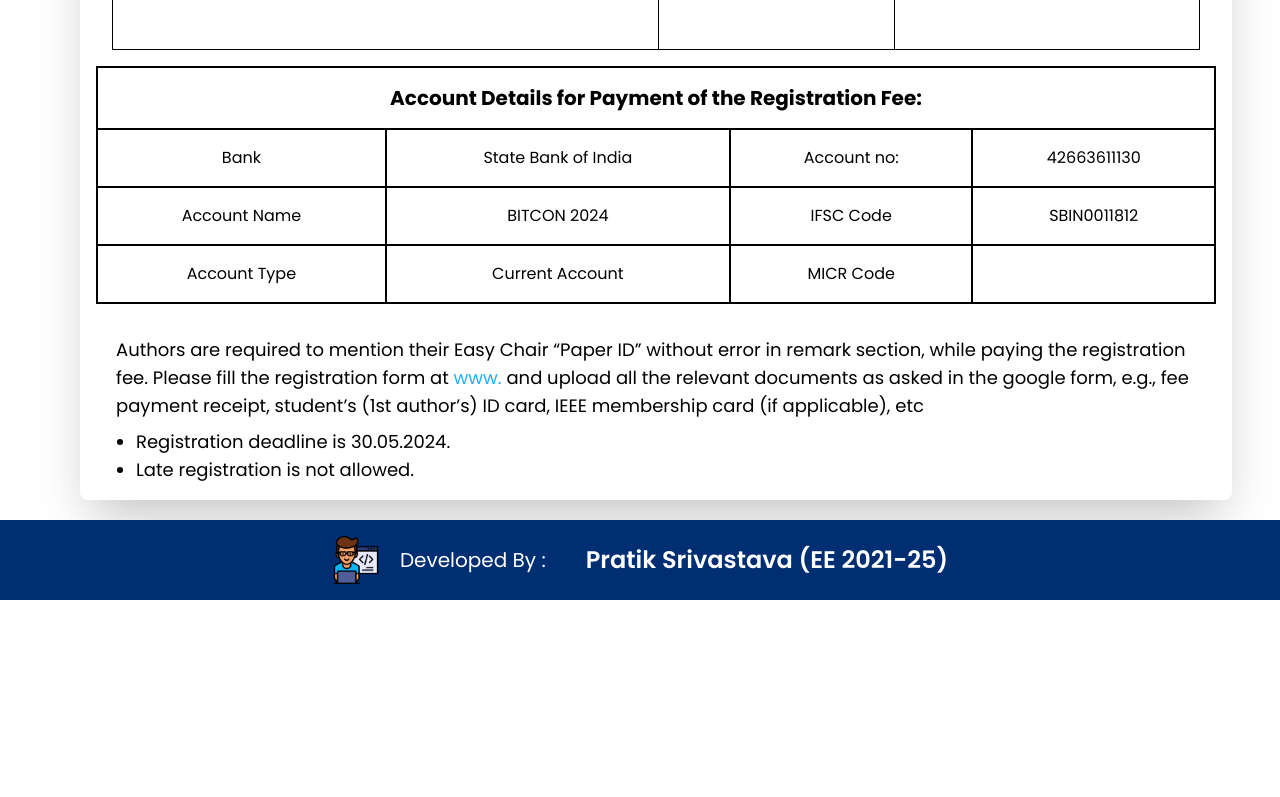
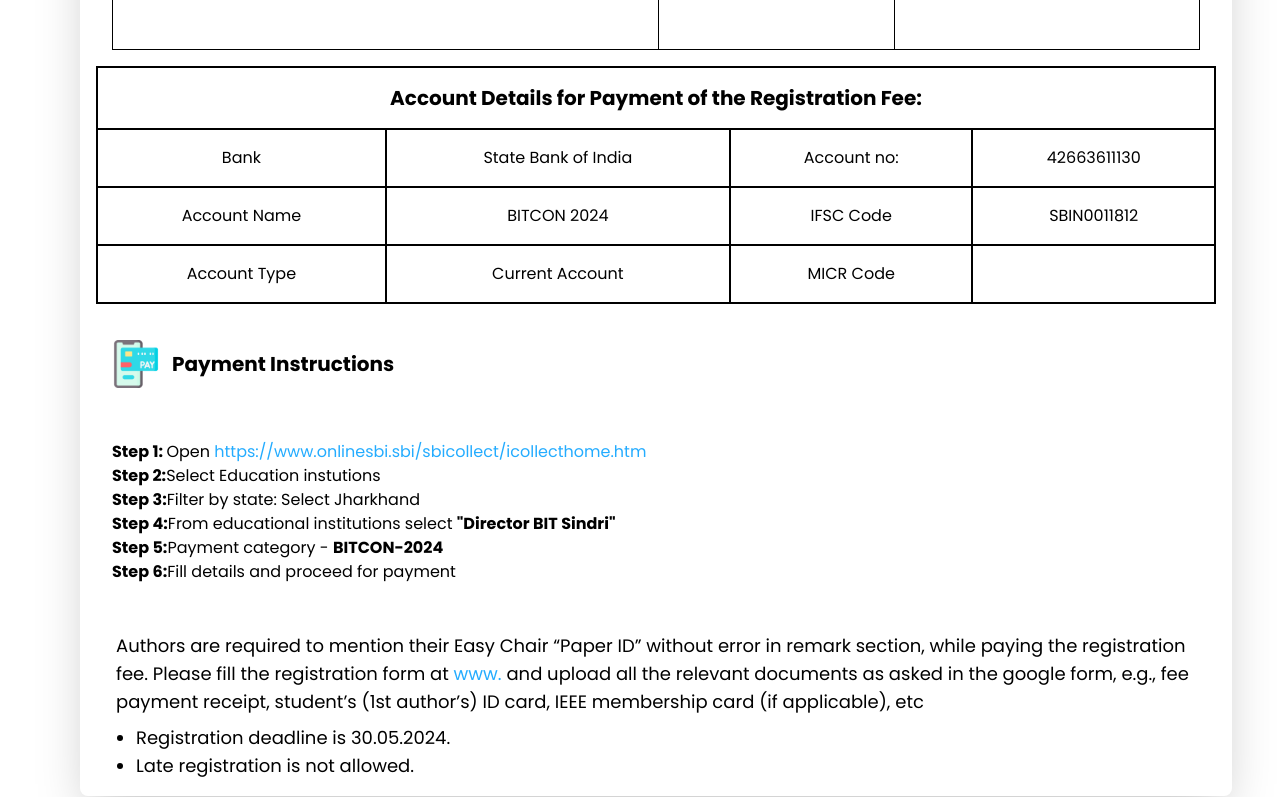
Before and after one commit to pratiksrivastava01/bitcon2023, a Next.js app: page /registeration in a window 1280 px wide. Shown: the part 1524-2321 px from the top of the page. Before the commit the page ends 2124 px from the top, so only its background shows below. Built offline with nearby package versions, Linux system fonts and the light colour scheme; a web font is replaced by a local one.

Commit message:
Update registeration.js

```diff
--- a/pages/registeration.js
+++ b/pages/registeration.js
@@ -2,7 +2,10 @@ import Foot from "@/components/Foot";
 import Nav3 from "@/components/home/Nav3";
 import Navbar from "@/components/navbar/Navbar";
 import Head from "next/head";
+import Image from "next/image";
 import React from "react";
+import payment from "@/assets/payment.png";
+
 const registeration = () => {
   return (
     <>
@@ -25,9 +28,12 @@ const registeration = () => {
             Registration Guidelines
           </h2>
           <button className=" ">
-            <span className="bg-red text-primary-light   delay-100 font-bold p-4">
+            <a
+              className="bg-red text-primary-light   delay-100 font-bold p-4"
+              href="https://www.onlinesbi.sbi/sbicollect/icollecthome.htm"
+            >
               Register Now
-            </span>
+            </a>
           </button>
         </div>
         <div className="p-4 mt-2 ml-[2rem]">
@@ -201,6 +207,48 @@ const registeration = () => {
             </tr>
           </tbody>
         </table>
+        <div className="p-4 mt-5 text-center flex gap-3 flex-wrap items-center">
+          <Image src={payment} className="h-[3rem] w-[3rem] " />
+          <h1 className="font-bold text-xl items-center">
+            Payment Instructions
+          </h1>
+        </div>
+        <div className="p-4 mt-5 text-start flex gap-3 flex-wrap items-start">
+          <ul>
+            <li>
+              <span className="font-bold">Step 1: </span>
+              Open{" "}
+              <a
+                href="https://www.onlinesbi.sbi/sbicollect/icollecthome.htm"
+                className="text-blue"
+              >
+                {" "}
+                https://www.onlinesbi.sbi/sbicollect/icollecthome.htm
+              </a>
+            </li>
+            <li>
+              <span className="font-bold">Step 2:</span>
+              Select Education instutions
+            </li>
+            <li>
+              <span className="font-bold">Step 3:</span>
+              Filter by state: Select Jharkhand
+            </li>
+            <li>
+              <span className="font-bold">Step 4:</span>
+              From educational institutions select{" "}
+              <span className="font-bold"> "Director BIT Sindri"</span>
+            </li>
+            <li>
+              <span className="font-bold">Step 5:</span>
+              Payment category - <span className="font-bold"> BITCON-2024</span>
+            </li>
+            <li>
+              <span className="font-bold">Step 6:</span>
+              Fill details and proceed for payment
+            </li>
+          </ul>
+        </div>
 
         <div className="mt-8 ml-5">
           <p className="text-lg">
```
